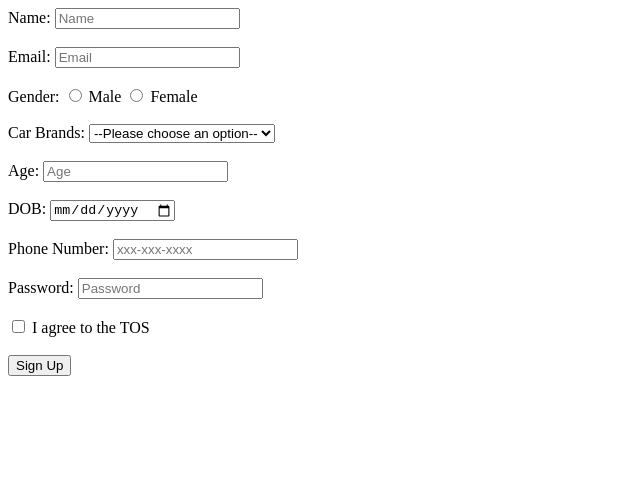
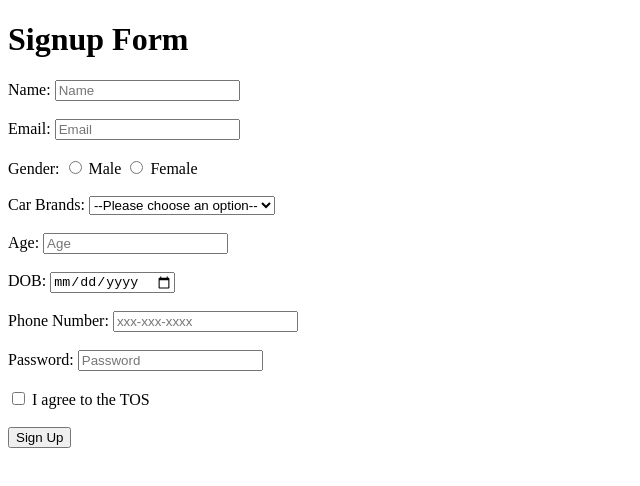
Before and after one commit to acciojob/signup-form-car-chauhanAni5959, a website: page main.html in a window 1280 px wide. Shown: the whole page, without its empty margins (0-640 px from the left). Drawn offline with Linux system fonts and the light colour scheme.

Commit message:
created a submission

```diff
--- a/main.html
+++ b/main.html
@@ -1,18 +1,17 @@
 <!DOCTYPE html>
+<html lang="en">
+<head>
+  <meta charset="UTF-8">
+  <title>Signup Form</title>
+</head>
+<body>
+  <h1>Signup Form</h1>
+  <form method="post">
 
-<html>
-
-<head>
-	<link rel="stylesheet" href="styles.css">
-</head>
-
-<body>
-	<form>
-
-	<!-- Name Section -->
+    <!-- Name -->
     <label for="name">Name:</label>
     <input type="text" id="name" name="name" placeholder="Name" required>
-	<br></br>
+    <br><br>
 
     <!-- Email -->
     <label for="email">Email:</label>
@@ -42,6 +41,7 @@
     <label for="age">Age:</label>
     <input type="number" id="age" name="age" placeholder="Age" required>
     <br><br>
+
     <!-- DOB -->
     <label for="dob">DOB:</label>
     <input type="date" id="dob" name="dob" required>
@@ -64,10 +64,6 @@
 
     <!-- Submit Button -->
     <button type="submit">Sign Up</button>
-    <script type="text/javascript" src="./script.js">
-</script>
   </form>
-
 </body>
-
 </html>
```
Lines whose indentation alone changed are shown as unchanged.
